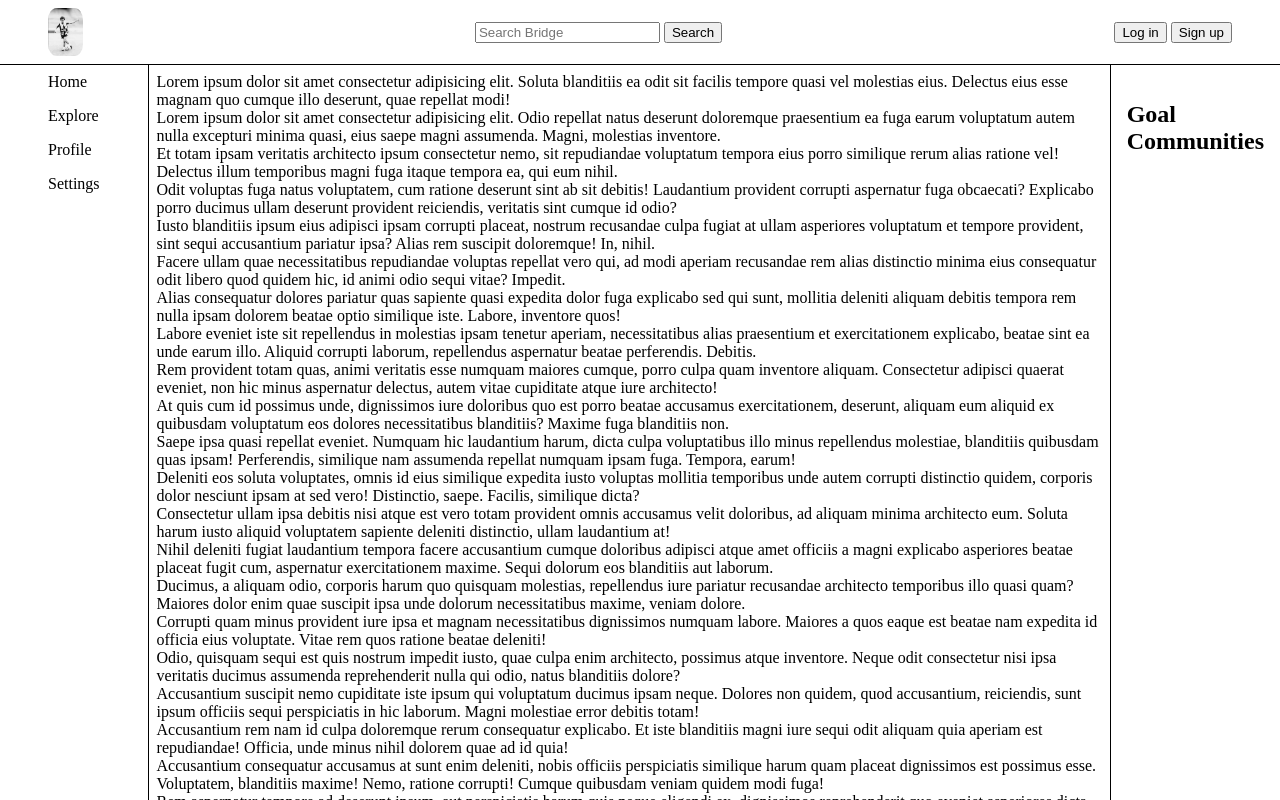
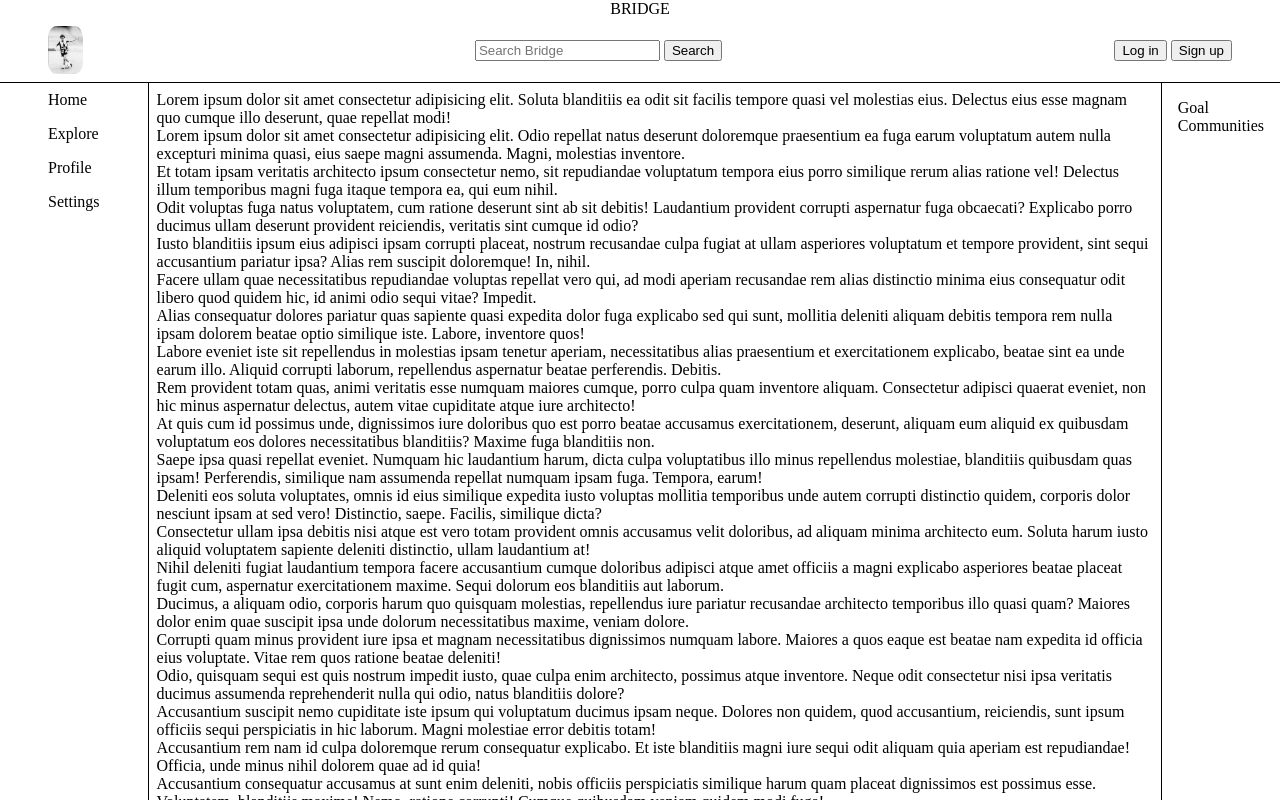
Before and after one commit to Nick676191/bridge-goal-based-app, a plain HTML site: page index.html in a window 1280 px wide. Drawn offline with Linux system fonts and the light colour scheme.

Commit message:
Ensure that all places where a link is needed are linked to another page. Also put a company title at the top of the page

```diff
--- a/index.html
+++ b/index.html
@@ -14,8 +14,10 @@
 
     <!-- header -->
     <div class="header">
+        <span class="title"><a href="./index.html">BRIDGE</a></span>
+        <div class="header-content">
             <div class="logo">
-            <img src="./images/ronaldinho-kid.jpeg" alt="Logo placeholder">
+                <a href="./index.html" class="logo-link"><img src="./images/ronaldinho-kid.jpeg" alt="Logo placeholder"></a>
             </div>
             <div class="search-container">
                 <form action="/search" method="GET">
@@ -32,12 +34,13 @@
                 </button>
             </div>
         </div>
+    </div>
 
     <!-- main container -->
     <div class="main-container">
         <nav class="left-sidebar">
             <ul>
-                <li><a href="./index.html" target="_blank" rel="noopener noreferrer">Home</a></li>
+                <li><a href="./index.html">Home</a></li>
                 <li><a href="./pages/explore.html" target="_blank" rel="noopener noreferrer">Explore</a></li>
                 <li><a href="https://www.google.com" target="_blank" rel="noopener noreferrer">Profile</a></li>
                 <li><a href="./pages/settings.html" target="_blank" rel="noopener noreferrer">Settings</a></li>
@@ -67,7 +70,7 @@
             <article>Rem aspernatur tempore ad deserunt ipsum, aut perspiciatis harum quis neque eligendi ex, dignissimos reprehenderit quo eveniet asperiores dicta modi quae magni iure. Hic quod, similique ex nemo odio obcaecati!</article>
         </div>
         <nav class="right-sidebar">
-            <h2>Goal Communities</h2>
+            <span>Goal Communities</span>
         </nav>
     </div>
 </body>
--- a/style.css
+++ b/style.css
@@ -14,9 +14,18 @@ body {
 }
 
 .header {
-    display: flex;
     /* row start / col start / row end / col end */
     grid-area: 1 / 1 / 2 / 2;
+    display: flex;
+    flex-direction: column;
+}
+
+.title {
+    align-self: center;
+}
+
+.header-content {
+    display: flex;
     justify-content: space-between;
     align-items: center;
     /* background-color: blue; */
```
Lines whose indentation alone changed are shown as unchanged.
